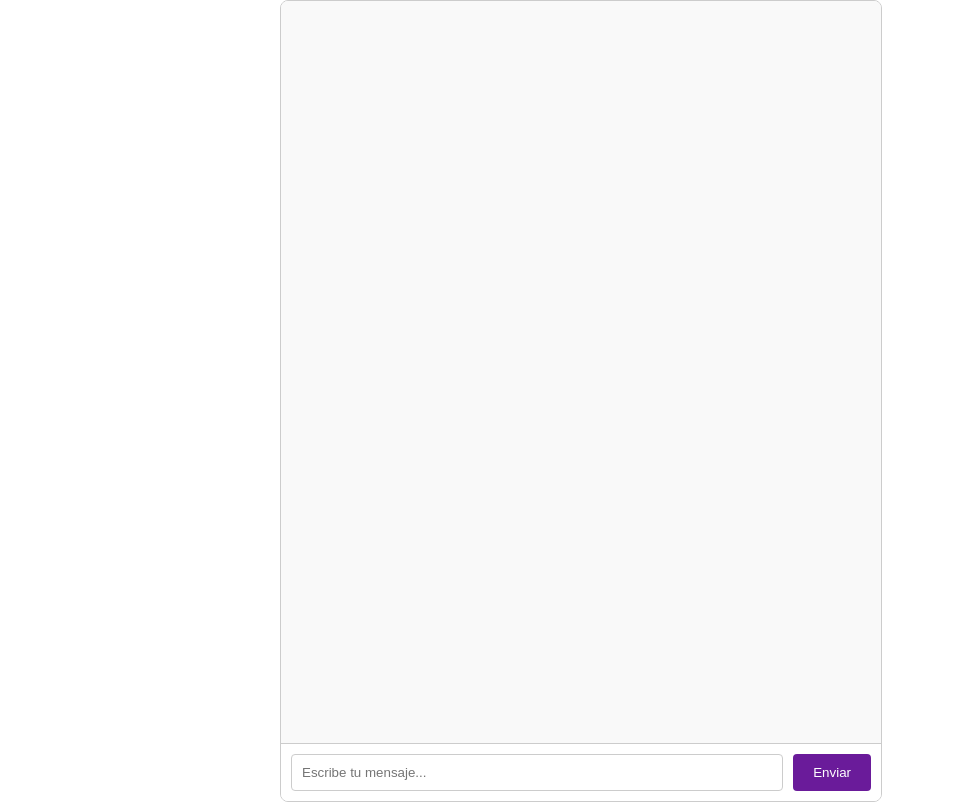
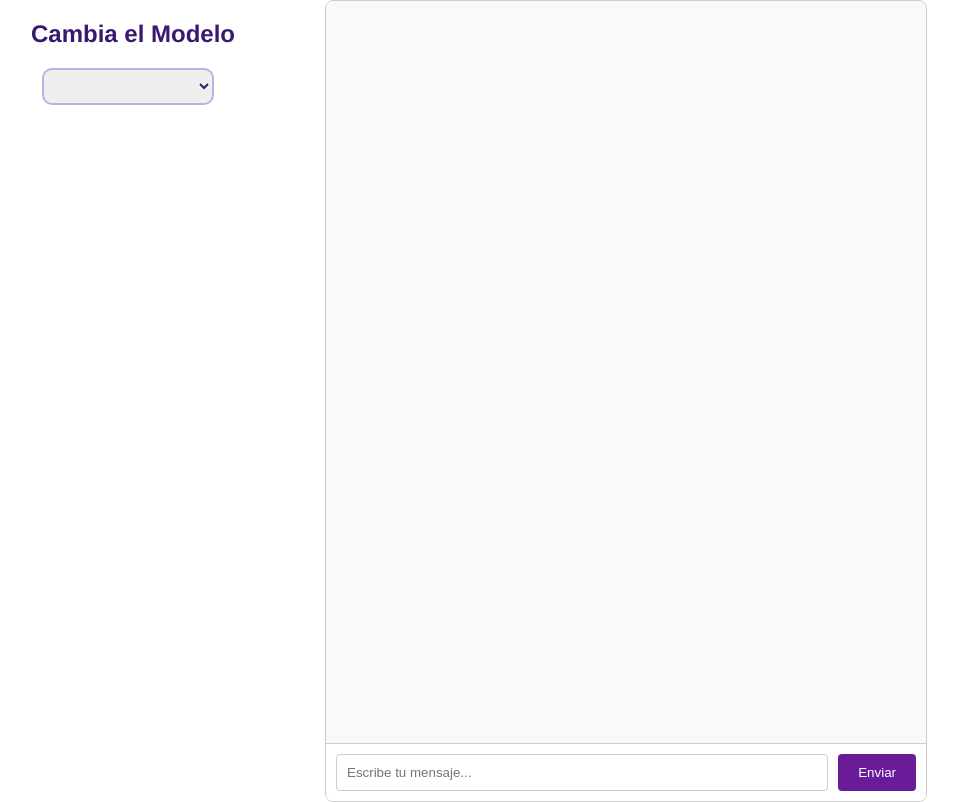
Before and after one commit to JesusAdrianP/SQL_web_assistant_front, a Vue app: page /chat in a window 1280 px wide. Shown: the whole page, without its empty margins (59-1017 px from the left). Built offline with nearby package versions, Linux system fonts and the light colour scheme.

Commit message:
adding change model option to chat view

```diff
--- a/src/views/ChatView.vue
+++ b/src/views/ChatView.vue
@@ -1,4 +1,14 @@
 <template>
+    <div class="principal-container">
+        <div class="model-select">
+            <h2>Cambia el Modelo</h2>
+            <!-- Dropdown para seleccionar el modelo -->
+            <select v-model="selectedModel" @change="handleModelChange">
+                <option disabled value="">Selecciona un modelo</option>
+                <option value="t5">T5</option>
+                <option value="gemini">Gemini</option>
+            </select>
+        </div>
         <div class="chat-container">
             <div class="messages">
                 <div v-for="(message, index) in messages" :key="index" :class="message.sender">
@@ -32,10 +42,12 @@
                  <button @click="sendMessage" :disabled="isLoading">Enviar</button>
                 </div>
             </div>
+    </div>
 </template>
 
 <script>
 import { mapGetters } from 'vuex';
+import { mapActions } from 'vuex';
 const { url } = require('../../api_config.js')
 const axios = require('axios')
 axios.defaults.baseURL = url
@@ -75,15 +87,33 @@ export default {
                 this.tableData.query_result = response.data.query_result; // Get query result from the response
                 // Add bot response to the chat
                 this.messages.push({ text: "Resultados obtenidos. Consulta la tabla abajo.", sender: "bot" });
+                console.log("url: ", `/${this.getSelectedModel}/execute_query/`)
                 console.log("Respuesta del bot:", response.data.sql_query);
             } catch (error) {
                 console.error("Error fetching bot response:", error);
                 this.messages.push({
-                    text: "Lo siento, hubo un error al obtener la respuesta.",
+                    text: "Lo siento, hubo un error al obtener la respuesta. Prueba con otro modelo o reestructura la pregunta.",
                     sender: "bot",
                 });
             } finally {
                 this.isLoading = false;
+            }
+        },
+        ...mapActions(['updateSelectModel']), // Si estás usando Vuex para manejar el estado global
+        async handleModelChange() {
+            this.loading = true;
+            this.error = null; // Limpiar el error anterior
+            // Limpiar el estado antes de hacer la nueva solicitud
+            try {
+                await this.updateSelectModel(this.selectedModel);
+                console.log('Modelo actualizado:', this.selectedModel);
+            } catch (error) {
+                this.error = 'Error al actualizar el modelo.';
+                console.log(error);
+            } finally {
+                this.loading = false;
+                this.isLoading = false;
+                console.log('Modelo seleccionado:', this.selectedModel);
             }
         },
     },
@@ -100,6 +130,21 @@ export default {
     border: 1px solid #ccc;
     border-radius: 8px;
     overflow: hidden;
+    margin-left: 0px;
+    margin-right: 0px;
+    width: 100%;
+}
+
+.model-select h2 {
+  color: #391872;
+}
+
+.model-select select {
+  color: #391872;
+  border-radius: 10px;
+  border: 2px solid #bfafdf;
+  padding: 8px;
+  margin-right: 10px;
 }
 
 .messages {
@@ -210,6 +255,15 @@ td {
     background-color: #f9f9f9;
 }
 
+.principal-container {
+    display: flex;
+    flex-direction: row;
+}
+
+.model-select {
+    width: 30%;
+}
+
 @keyframes spin {
     0% {
         transform: rotate(0deg);
```
Lines whose indentation alone changed are shown as unchanged.
